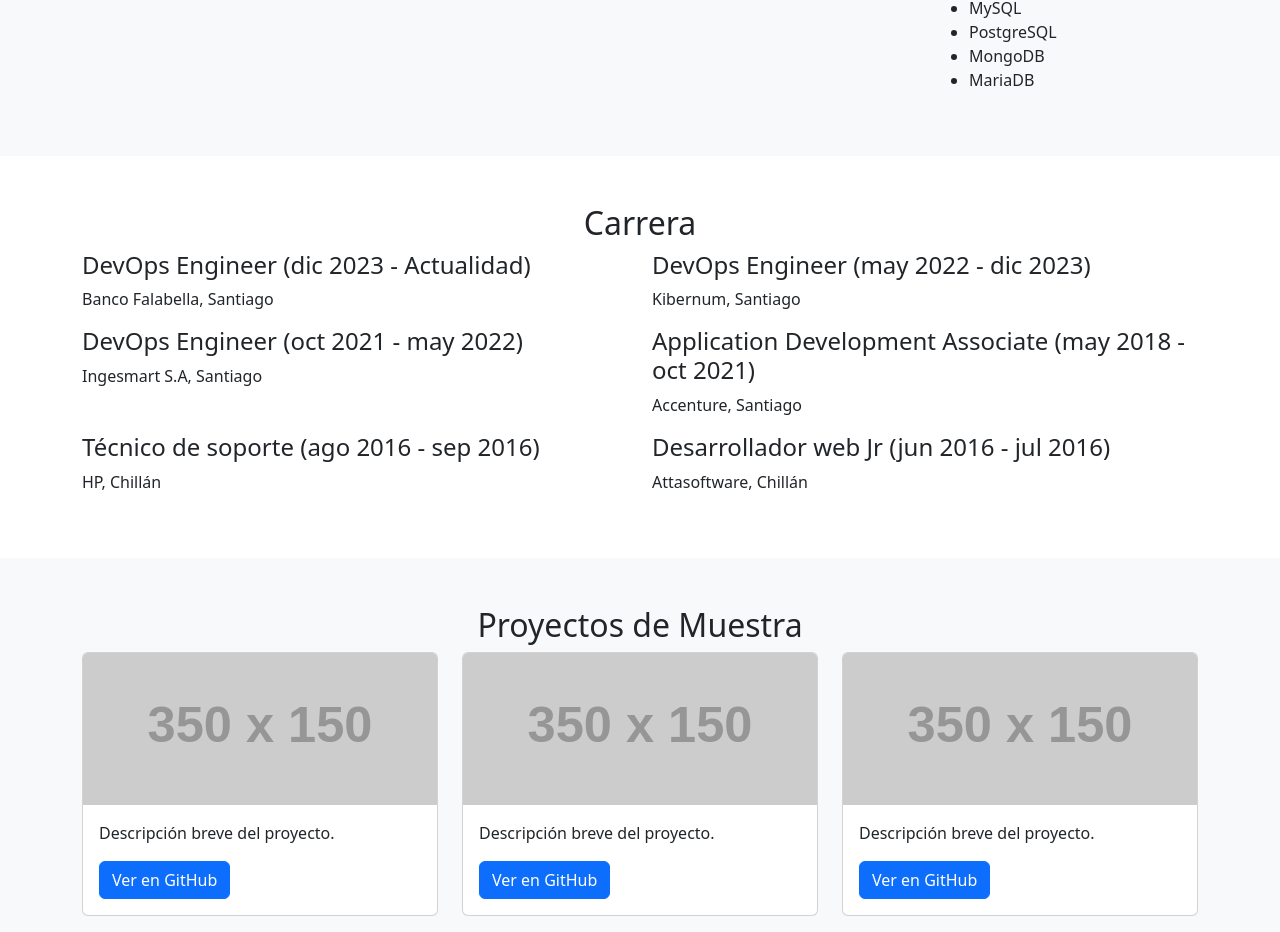
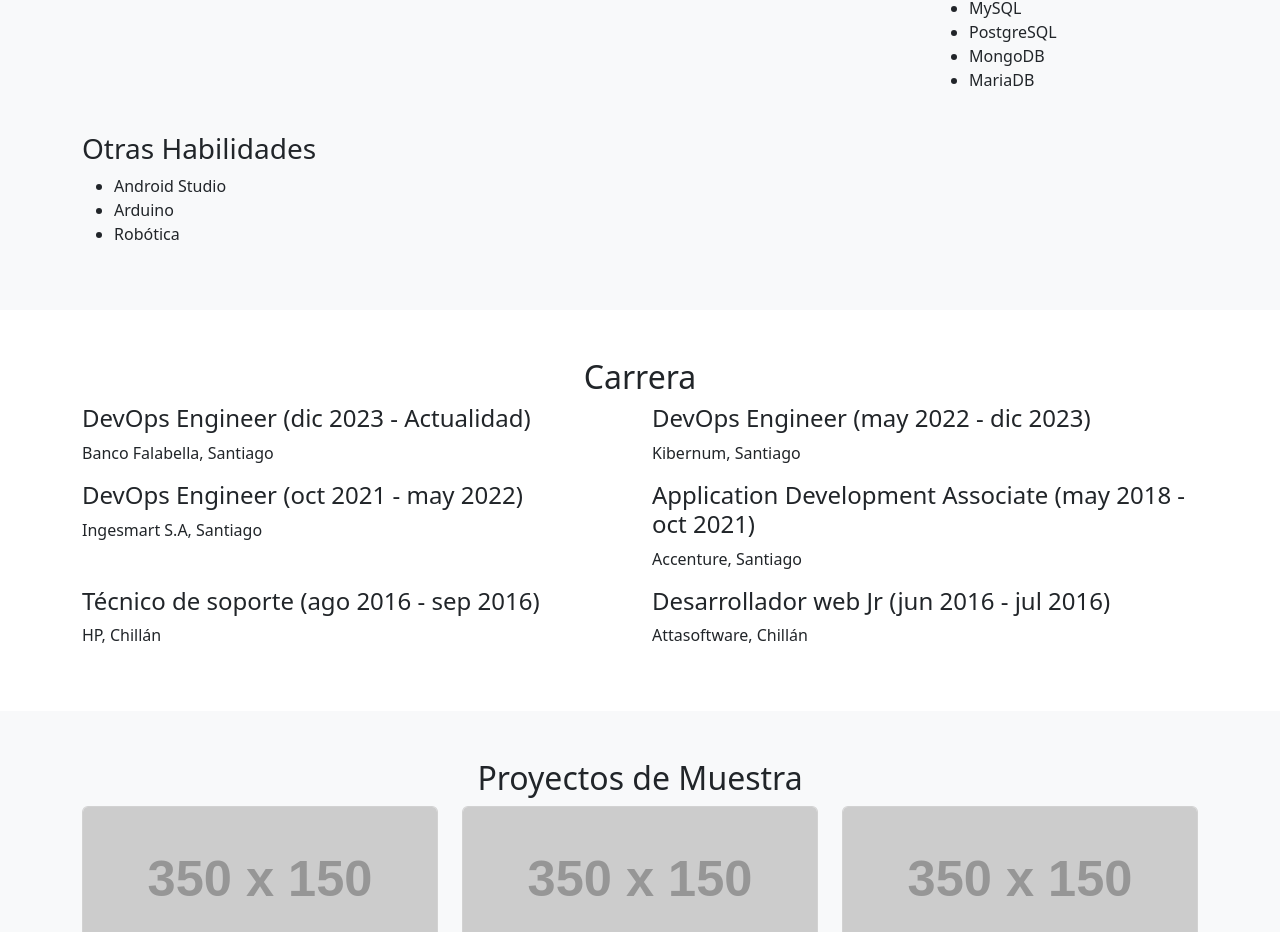
Before and after one commit to gvillablanca/gvillablanca, a plain HTML site: page index.html in a window 1280 px wide. Shown: the part 957-1889 px from the top of the page. Drawn offline with nearby package versions, Linux system fonts and the light colour scheme; placeholder pictures from the web are drawn by us.

Commit message:
modificacion de habilidades

```diff
--- a/index.html
+++ b/index.html
@@ -105,6 +105,16 @@
                         <li>PostgreSQL</li>
                         <li>MongoDB</li>
                         <li>MariaDB</li>
+                    </ul>
+                </div>
+            </div>
+            <div class="row mt-4">
+                <div class="col-md-3">
+                    <h3>Otras Habilidades</h3>
+                    <ul>
+                        <li>Android Studio</li>
+                        <li>Arduino</li>
+                        <li>Robótica</li>
                     </ul>
                 </div>
             </div>
```
